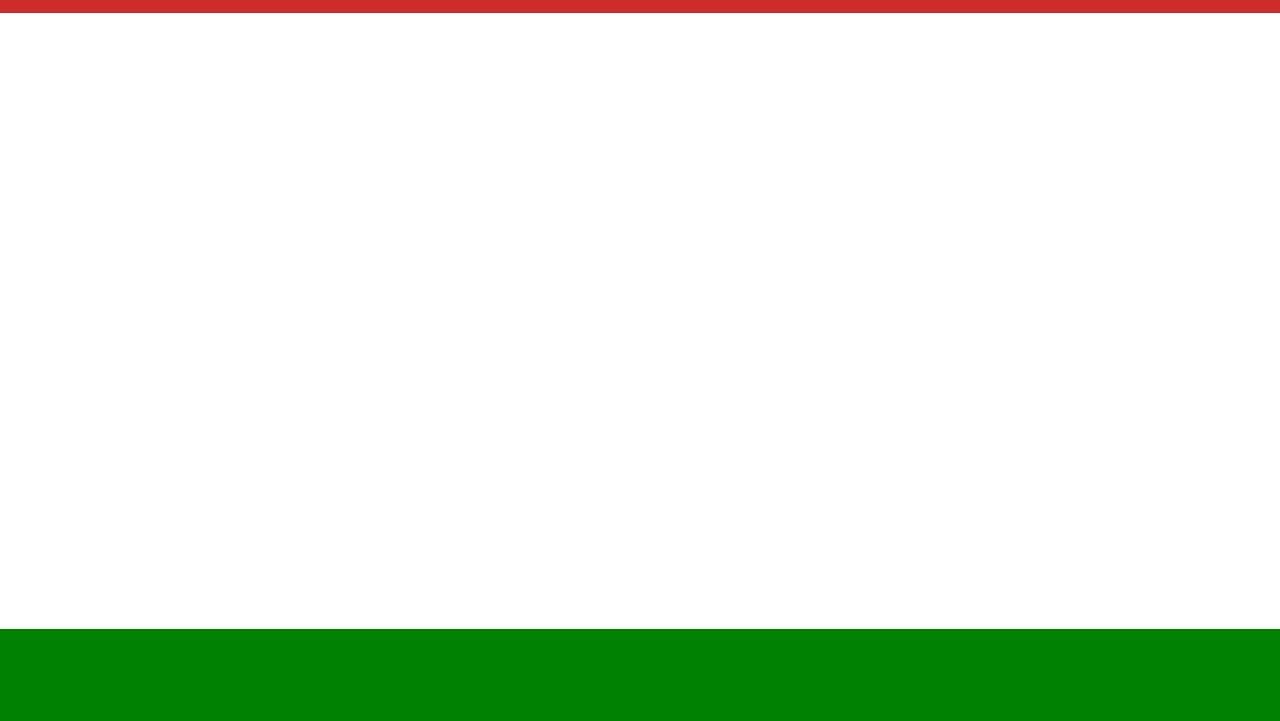
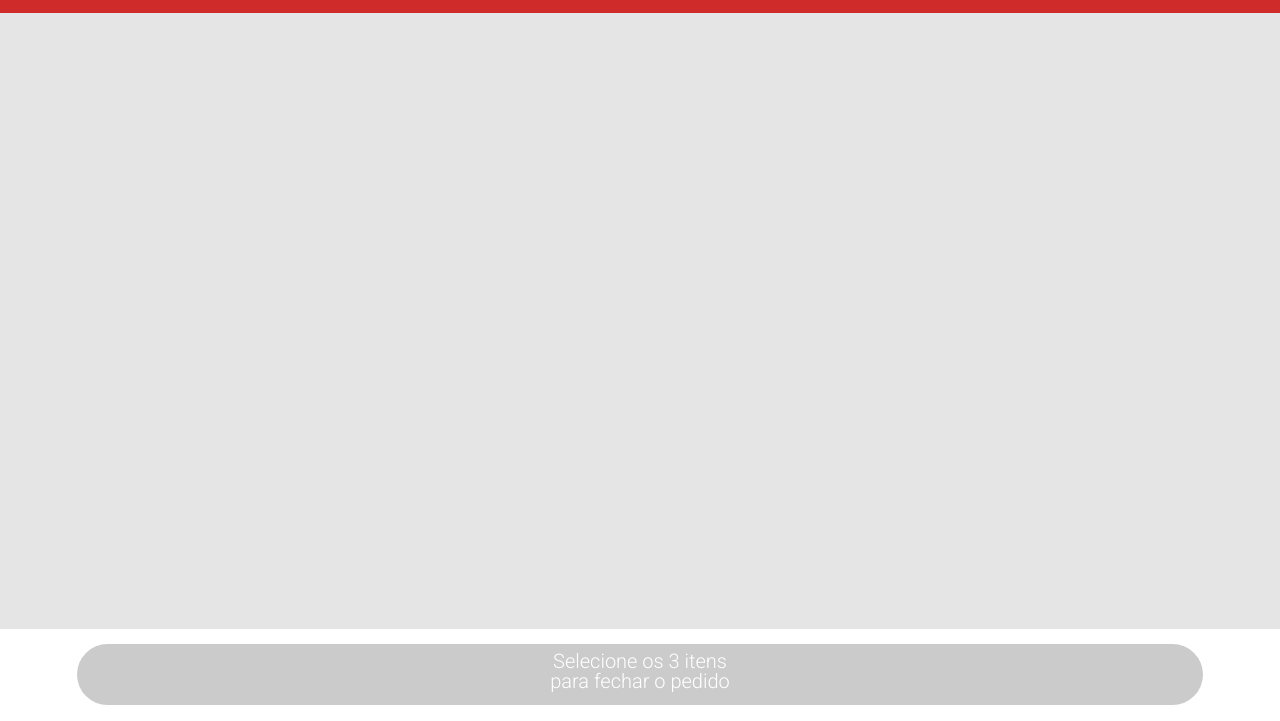
Before and after one commit to benhurfaria/FoodEats, a plain HTML site: page index.html in a window 1280 px wide. Shown: the part 79-800 px from the top of the page. Drawn offline with Linux system fonts and the light colour scheme.

Commit message:
parte de baixo do leiaute.

```diff
--- a/estilos/style.css
+++ b/estilos/style.css
@@ -1,5 +1,6 @@
 body{
     font-family: 'Roboto', sans-serif;
+    background-color: #E5E5E5;
 }
 .topo{
     width: 100%;
@@ -25,8 +26,22 @@ body{
 .baixo{
     width:100%;
     height: 92px;
-    background-color: green;
+    background-color: #FFFFFF;
     position: fixed;
     bottom: 0;
     left:0;
 }
+.concluir-selecao{
+    width: 88%;
+    height: 66%;
+    background-color: #CBCBCB;
+    margin: 15px auto;
+    border-radius: 50px;
+    box-sizing: border-box;
+    padding:7px;
+}
+.concluir-selecao p{
+    text-align: center;
+    font-size:20px;
+    color: #FFFFFF;
+}
--- a/index.html
+++ b/index.html
@@ -11,7 +11,8 @@
     <link rel="stylesheet" href="estilos/style.css" />
     <link rel="preconnect" href="https://fonts.googleapis.com">
     <link rel="preconnect" href="https://fonts.gstatic.com" crossorigin>
-    <link href="https://fonts.googleapis.com/css2?family=Righteous&family=Roboto:wght@100;300;700&display=swap" rel="stylesheet">
+    <link href="https://fonts.googleapis.com/css2?family=Righteous&family=Roboto:wght@100;300;700&display=swap"
+        rel="stylesheet">
 
 </head>
 
@@ -22,7 +23,8 @@
     </div>
     <div class="baixo">
         <div class="concluir-selecao">
-
+            <p>Selecione os 3 itens</p>
+            <p>para fechar o pedido</p>
         </div>
     </div>
 </body>
```
